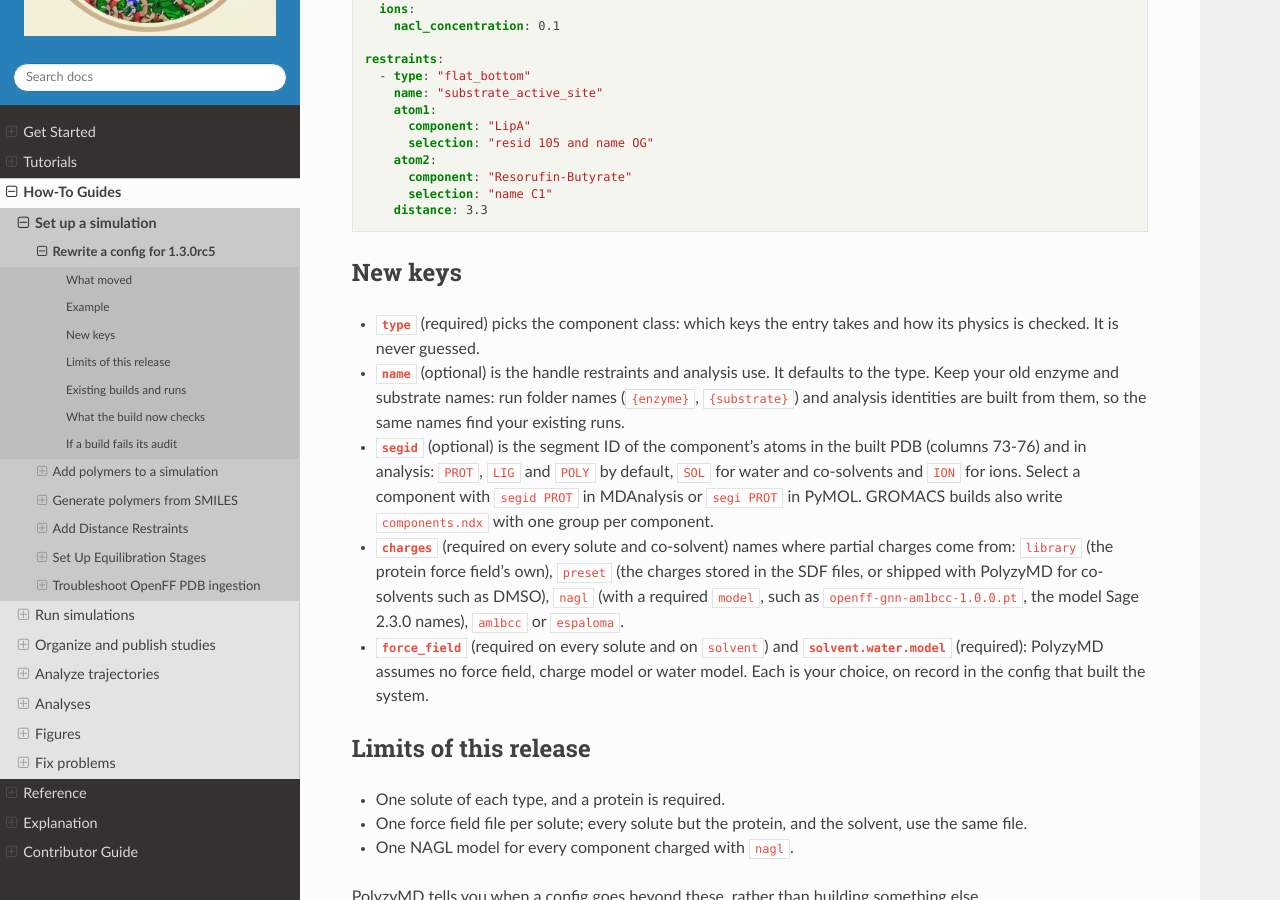
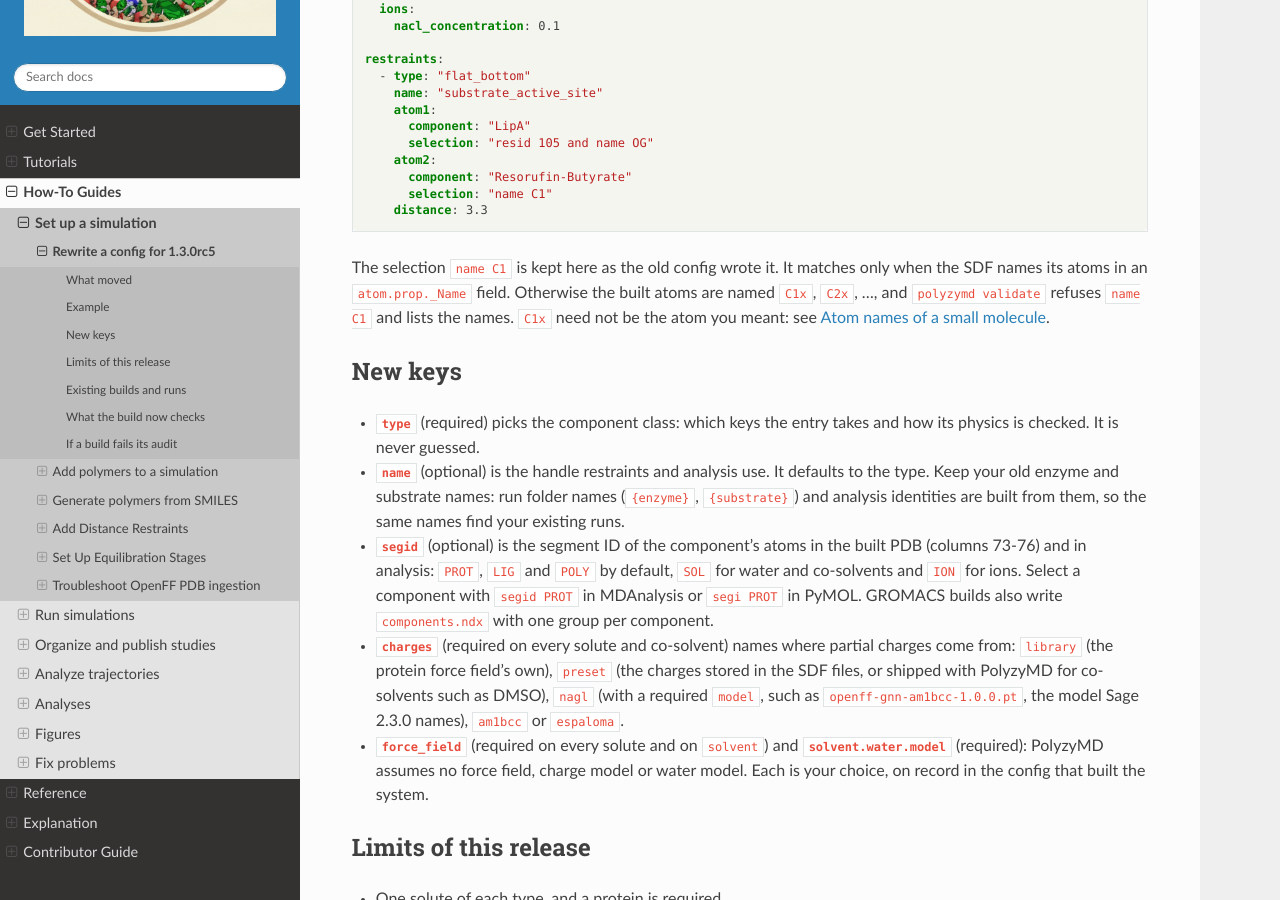
Before and after one commit to joelaforet/polyzymd, a Sphinx documentation site: the page built from docs/source/how_to/rewrite_config_rc5.md, in a window 1280 px wide and 900 px high, scrolled down 2149 px. Built offline with Sphinx 7.4.7 and the Read the Docs theme 3.1.0, drawn with Linux system fonts in a browser that asks for light colours.

Commit message:
Say in the rc5 rewrite guide when a ligand selection by crystal atom name still works

````diff
--- a/docs/source/how_to/rewrite_config_rc5.md
+++ b/docs/source/how_to/rewrite_config_rc5.md
@@ -104,6 +104,12 @@ restraints:
     distance: 3.3
 ```
 
+The selection `name C1` is kept here as the old config wrote it. It matches
+only when the SDF names its atoms in an `atom.prop._Name` field. Otherwise the
+built atoms are named `C1x`, `C2x`, ..., and `polyzymd validate` refuses
+`name C1` and lists the names. `C1x` need not be the atom you meant: see
+{ref}`restraint-ligand-atom-names`.
+
 ## New keys
 
 - **`type`** (required) picks the component class: which keys the entry
````
Also changed, not shown: docs/source/how_to/equilibration.md (+1 -1 lines).
